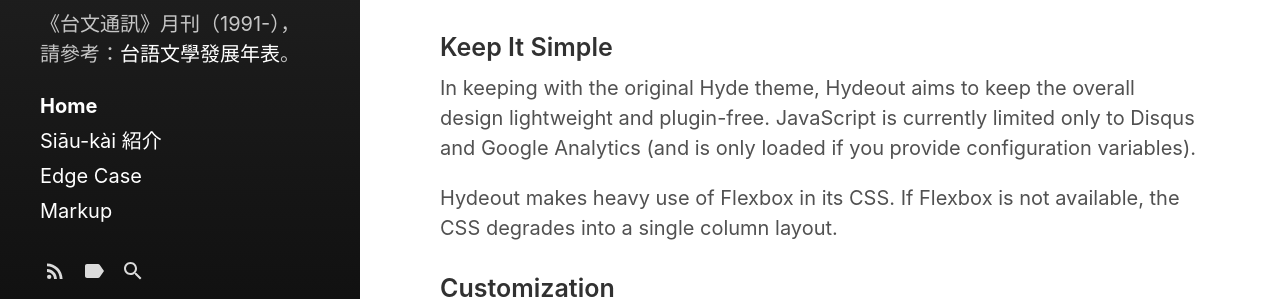
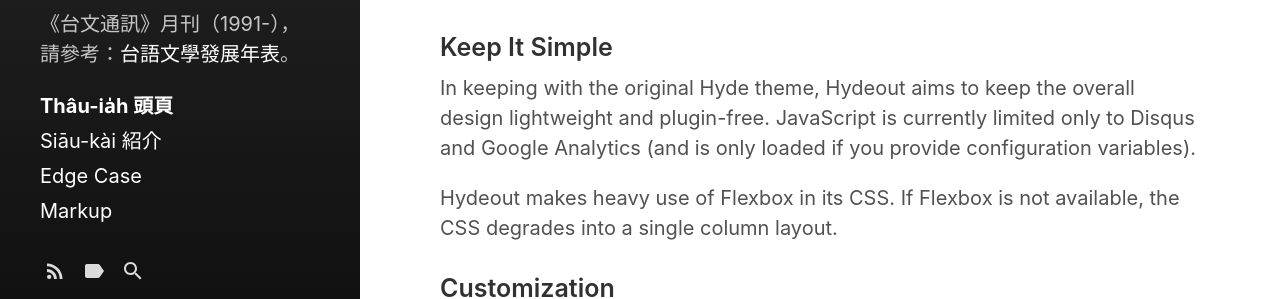
Before and after one commit to TaibunThongsin/TaibunThongsin, a Jekyll site: the page built from docs/index.html, in a window 1280 px wide. Shown: the part 529-828 px from the top of the page. Built offline with Jekyll 4.4.1, drawn with Linux system fonts in a browser that asks for light colours; the list of posts is cut into pages by our own code.

Commit message:
Update sidebar-nav-links.html

```diff
--- a/docs/_includes/sidebar-nav-links.html
+++ b/docs/_includes/sidebar-nav-links.html
@@ -1,7 +1,7 @@
 <nav id="sidebar-nav-links">
   {% if site.sidebar_home_link %}
     <a class="home-link {% if page.url == '/' %} active{% endif %}"
-        href="{{ "/" | relative_url }}">Home</a>
+        href="{{ "/" | relative_url }}">Thâu-ia̍h 頭頁</a>
   {% endif %}
   {% if site.sidebar_blog_link %}
     <a class="page-link {% if page.url == site.sidebar_blog_link %} active{% endif %}"
```
